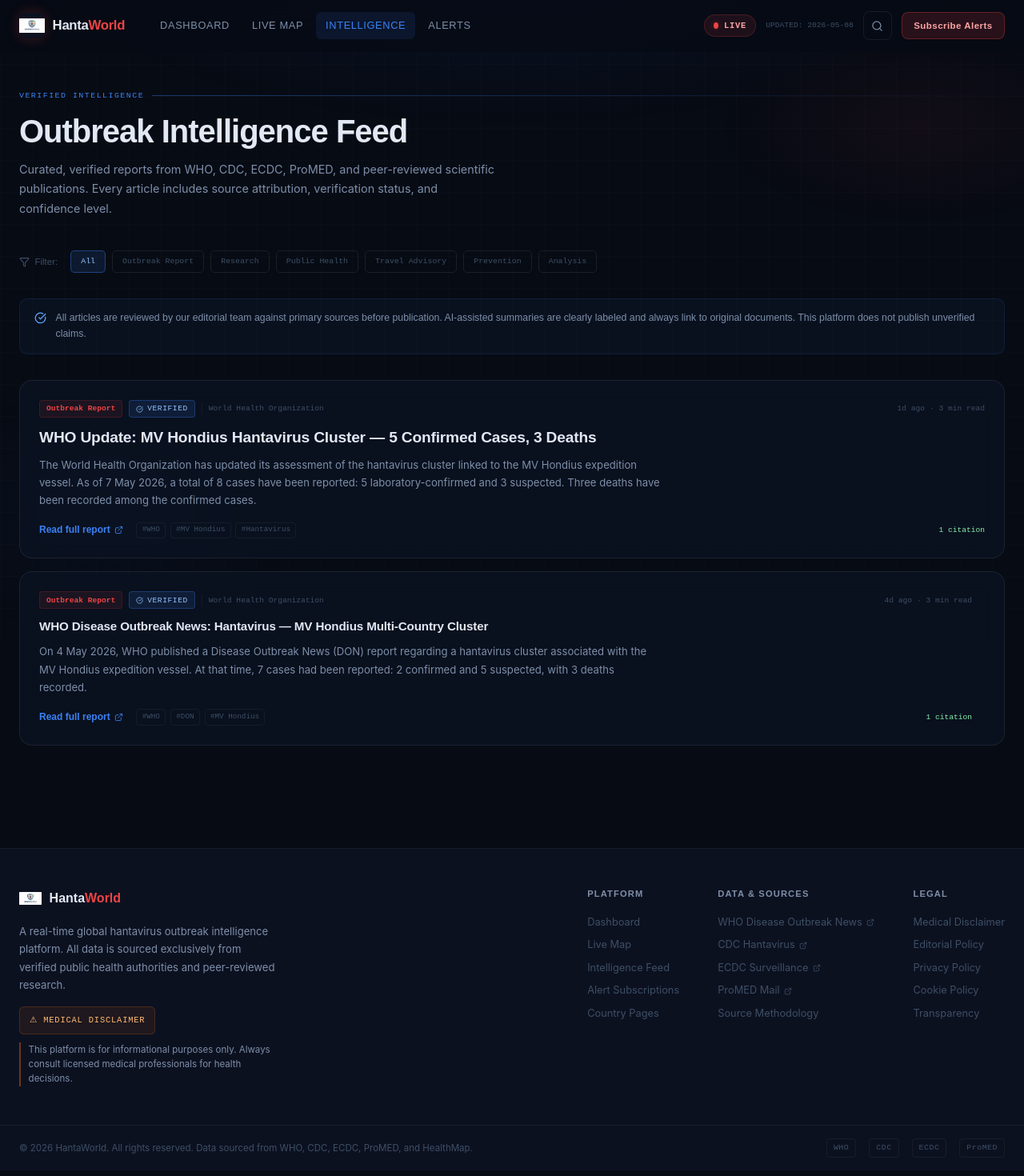
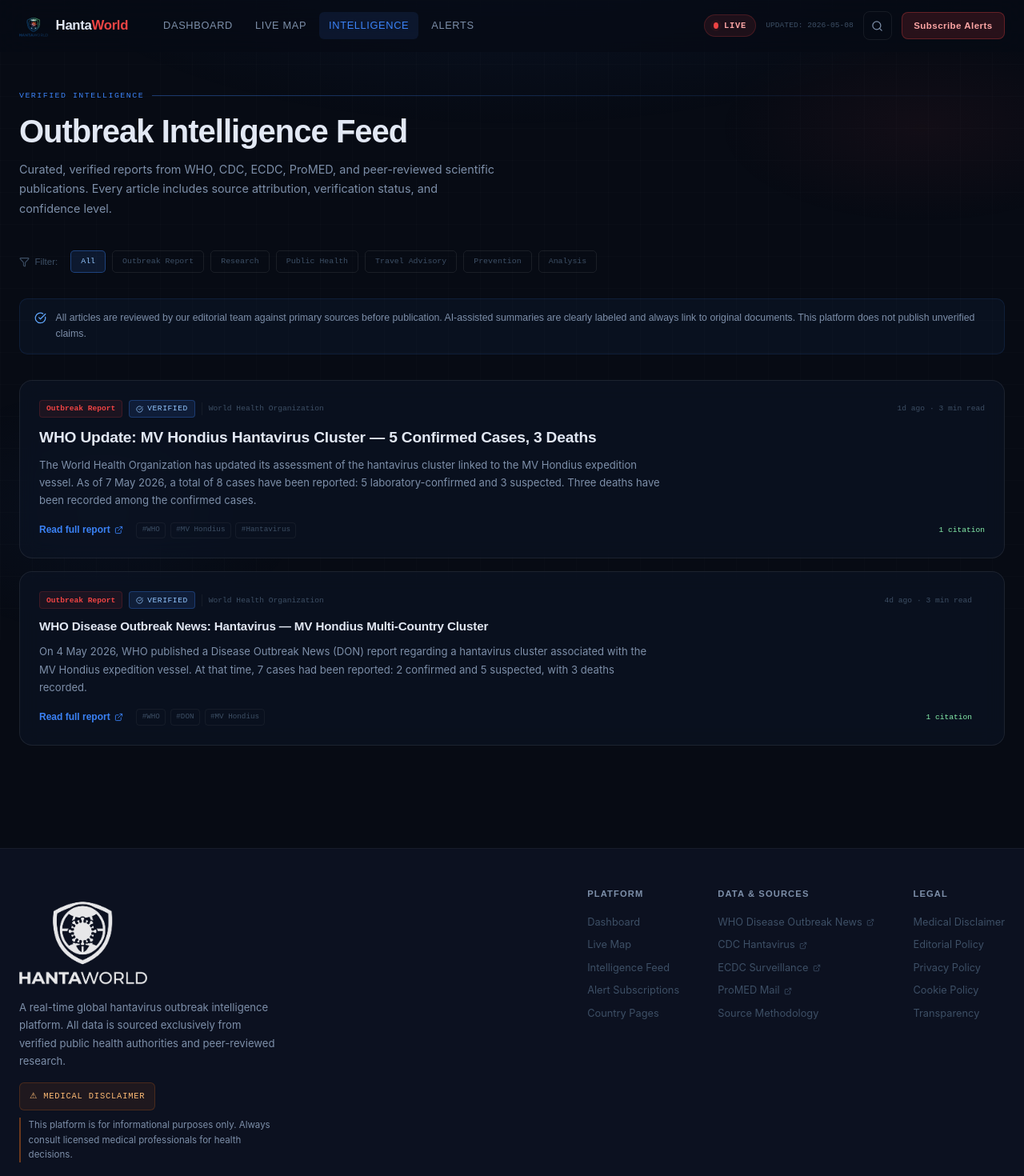
Before and after one commit to CakirSelcuk/hantaworld, a Next.js app: page /news in a window 1280 px wide. Shown: the top 1470 px of the page at 80% size. Built offline with nearby package versions, Linux system fonts and the light colour scheme.

Commit message:
ui: replace jpg logo with official hantaLogo.png in navbar and footer

```diff
--- a/components/layout/Footer.tsx
+++ b/components/layout/Footer.tsx
@@ -34,13 +34,14 @@
         <div style={{ display: 'grid', gridTemplateColumns: '1fr repeat(3, auto)', gap: '3rem', flexWrap: 'wrap' }}>
           {/* Brand */}
           <div style={{ maxWidth: 320 }}>
-            <div style={{ display: 'flex', alignItems: 'center', gap: '0.6rem', marginBottom: '1rem' }}>
-              <div style={{ width: 28, height: 28, borderRadius: '7px', background: 'var(--bg-secondary)', display: 'flex', alignItems: 'center', justifyContent: 'center', overflow: 'hidden' }}>
-                <Image src="/hantaWorldLogo.jpg" alt="HantaWorld Logo" width={28} height={28} style={{ objectFit: 'cover' }} />
-              </div>
-              <span style={{ fontFamily: 'var(--font-display)', fontWeight: 700, fontSize: '1rem', color: 'var(--text-primary)' }}>
-                Hanta<span style={{ color: '#ef4444' }}>World</span>
-              </span>
+            <div style={{ marginBottom: '1rem' }}>
+              <Image
+                src="/hantaLogo.png"
+                alt="HantaWorld Logo"
+                width={160}
+                height={80}
+                style={{ objectFit: 'contain', filter: 'brightness(0) invert(1)', opacity: 0.9 }}
+              />
             </div>
             <p style={{ color: 'var(--text-secondary)', fontSize: '0.82rem', lineHeight: 1.7, marginBottom: '1rem' }}>
               A real-time global hantavirus outbreak intelligence platform. All data is sourced exclusively from verified public health authorities and peer-reviewed research.
--- a/components/layout/Navbar.tsx
+++ b/components/layout/Navbar.tsx
@@ -39,15 +39,13 @@
       <div className="container-main" style={{ display: 'flex', alignItems: 'center', height: 64, gap: '2rem' }}>
         {/* Logo */}
         <Link href="/" style={{ display: 'flex', alignItems: 'center', gap: '0.6rem', textDecoration: 'none', flexShrink: 0 }}>
-          <div style={{
-            width: 32, height: 32, borderRadius: '8px',
-            background: 'var(--bg-secondary)',
-            display: 'flex', alignItems: 'center', justifyContent: 'center',
-            boxShadow: '0 0 16px rgba(239,68,68,0.25)',
-            overflow: 'hidden'
-          }}>
-            <Image src="/hantaWorldLogo.jpg" alt="HantaWorld Logo" width={32} height={32} style={{ objectFit: 'cover' }} />
-          </div>
+          <Image
+            src="/hantaLogo.png"
+            alt="HantaWorld Logo"
+            width={36}
+            height={36}
+            style={{ objectFit: 'contain' }}
+          />
           <span style={{ fontFamily: 'var(--font-display)', fontWeight: 700, fontSize: '1.05rem', color: 'var(--text-primary)', letterSpacing: '-0.02em' }}>
             Hanta<span style={{ color: '#ef4444' }}>World</span>
           </span>
```
Also changed, not shown: hantaLogo.png (added), public/hantaLogo.png (added).
